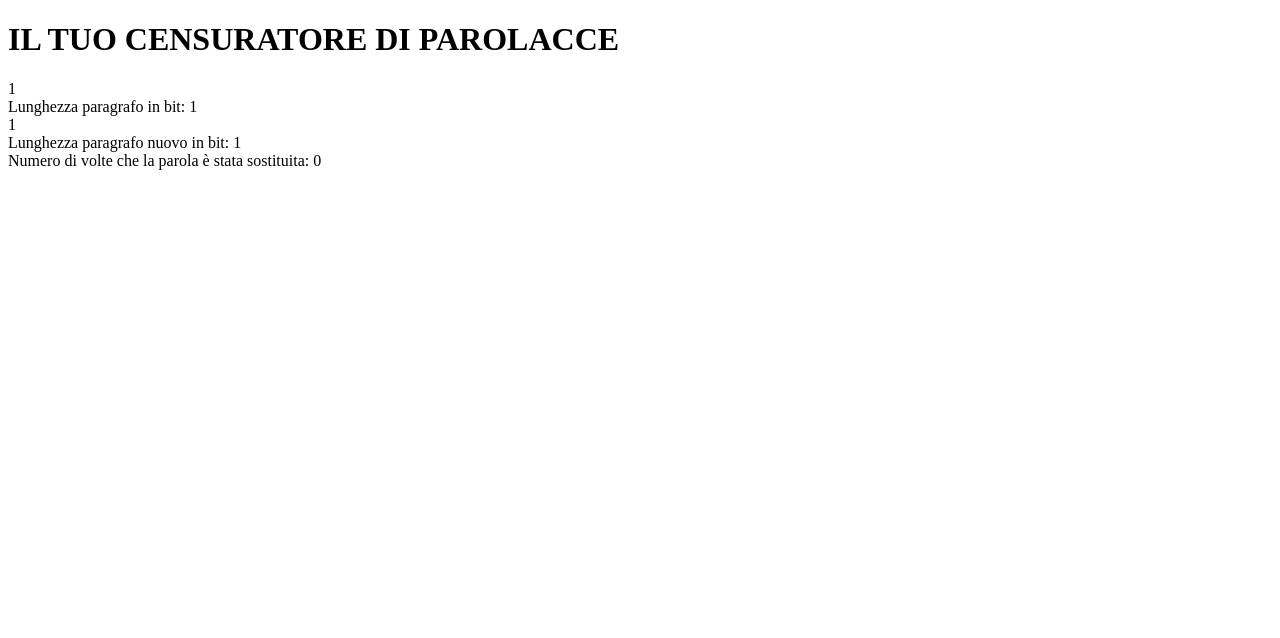
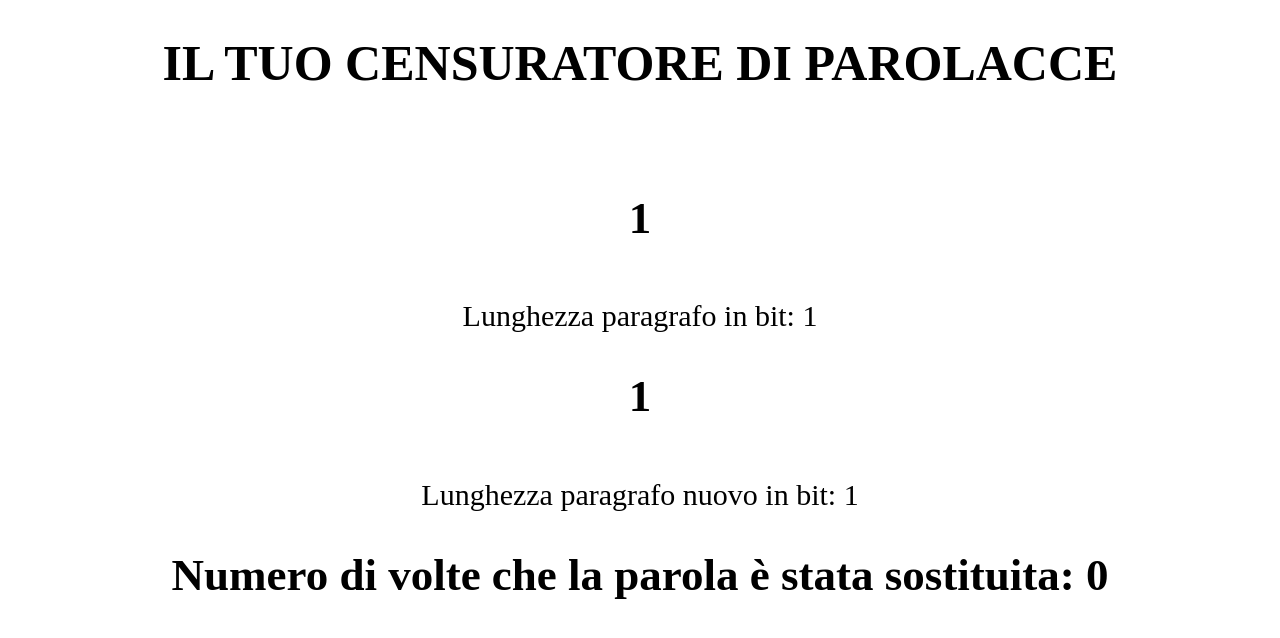
Before and after one commit to Jasczlv/php-badwords, a PHP site: page /server.php?paragrafo=1 in a window 1280 px wide. Shown: the top 638 px of the page. Run offline with PHP 8.4, Linux system fonts and the light colour scheme.

Commit message:
ADD style

```diff
--- a/server.php
+++ b/server.php
@@ -3,8 +3,8 @@
 $paragraph = $_GET["paragrafo"];
 $badwords = ("stronzo");
 $replacement = ("***");
-$cleanParagraph= str_replace($badwords,$replacement,$paragraph);
-$numeroSostituzioni= str_replace($badwords,$replacement,$paragraph, $count);
+$cleanParagraph= str_replace($badwords,$replacement,$paragraph,$count);
+// $numeroSostituzioni= str_replace($badwords,$replacement,$paragraph, $count);
 ?>
 
 <!DOCTYPE html>
@@ -16,14 +16,30 @@ $numeroSostituzioni= str_replace($badwords,$replacement,$paragraph, $count);
 </head>
 <body>
     <h1>IL TUO CENSURATORE DI PAROLACCE </h1>
-    <span><?php echo $paragraph?></span>
+    <h2><?php echo $paragraph?></h2>
     <br>
     <span>Lunghezza paragrafo in bit: <?php echo strlen($paragraph)?></span>
     <br>
-    <span><?php echo $cleanParagraph?></span>
+    <h2><?php echo $cleanParagraph?></h2>
     <br>
     <span>Lunghezza paragrafo nuovo in bit: <?php echo strlen( $cleanParagraph)?></span>
     <br>
-    <span>Numero di volte che la parola è stata sostituita: <?php echo $count?></span>
+    <h2>Numero di volte che la parola è stata sostituita: <?php echo $count?></h2>
 </body>
 </html>
+
+<style>
+    *{
+        text-align: center;
+    }
+    h1{
+        font-size: 50px;
+        margin-bottom: 100px;
+    }
+    h2{
+        font-size: 45px;
+    }
+    span{
+        font-size: 30px;
+    }
+</style>
```
